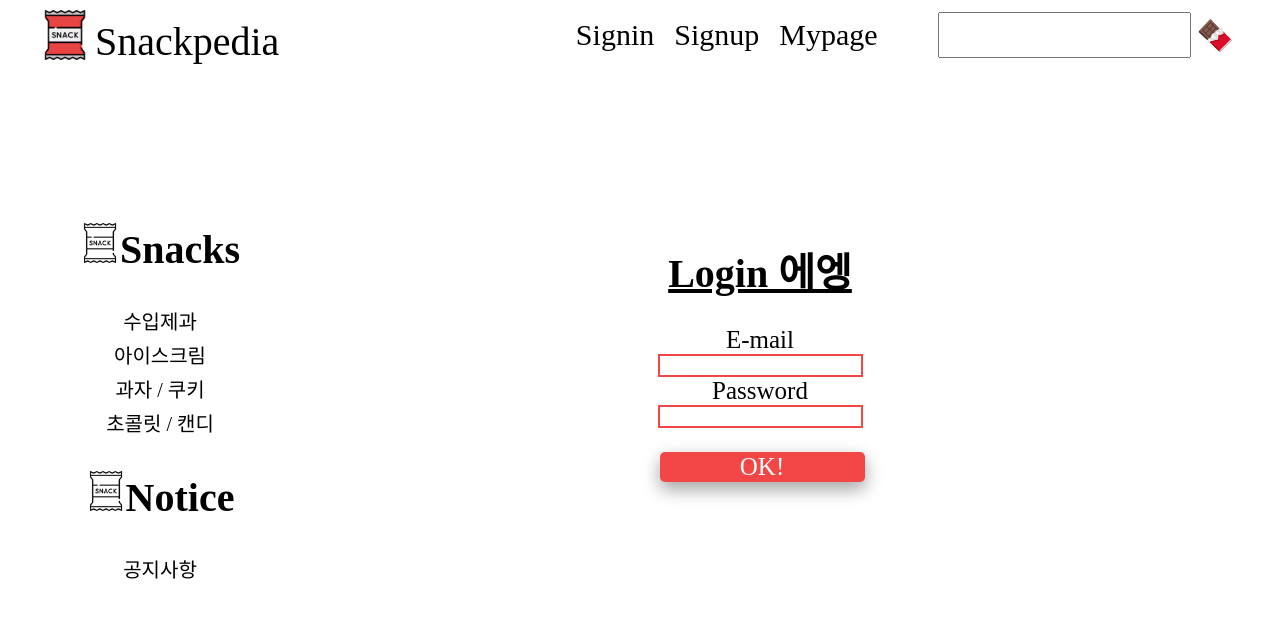
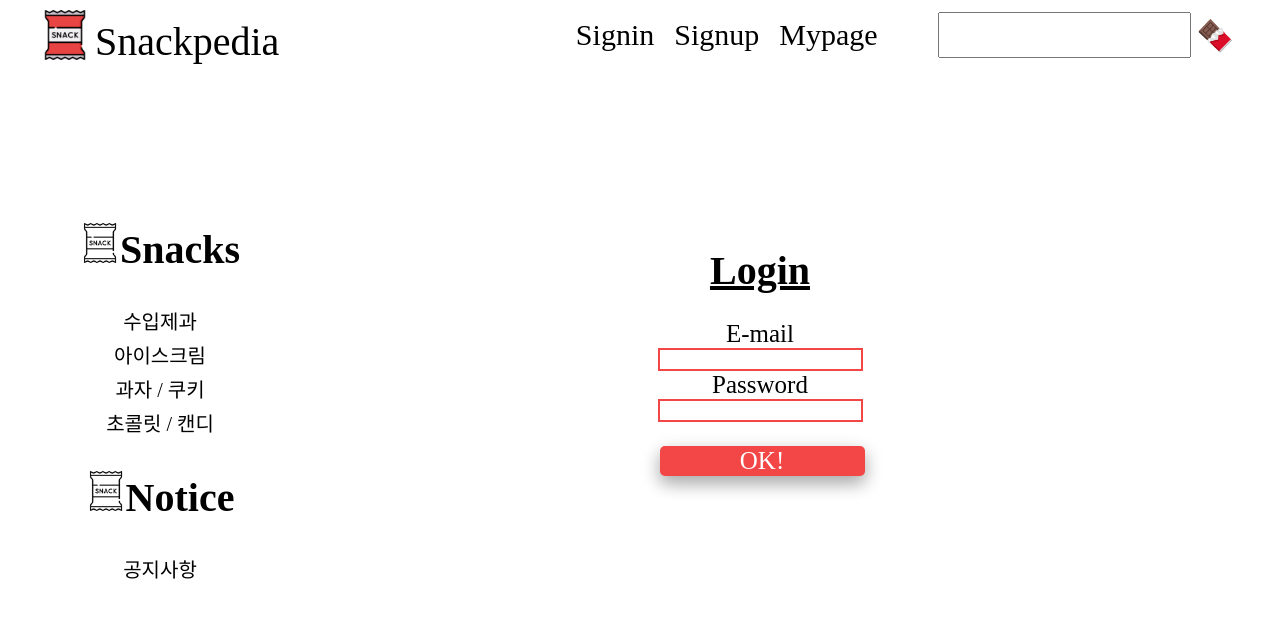
Before and after one commit to JChan91/snackpedia, a React (Create React App) app: page /signin in a window 1280 px wide. Shown: the top 618 px of the page. Built offline with nearby package versions, Linux system fonts and the light colour scheme.

Commit message:
css 수정

```diff
--- a/src/components/SignIn.js
+++ b/src/components/SignIn.js
@@ -27,7 +27,7 @@ function SignIn() {
       <div>
         <h1 className="signin-text">
           {/* <img src={snackMerge} className="snackMerge-img" /> */}
-          Login 에엥
+          Login
         </h1>
         <form onSubmit={onSubmitdHandler} className="signin-form">
           <label className="signin-label">E-mail</label>
```
